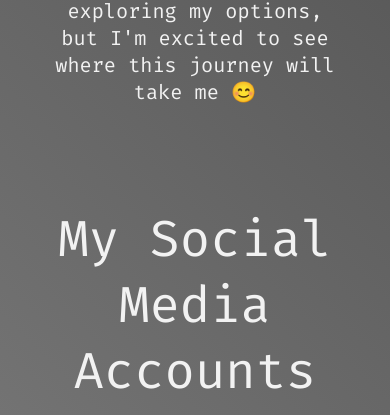
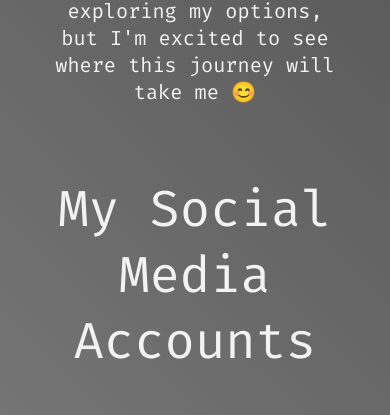
Before and after one commit to SnMyel/MySimplePortfolio-Myel, a plain HTML site: page index.html in a window 390 px wide. Shown: the part 3002-3417 px from the top of the page. Drawn offline with Linux system fonts and the light colour scheme.

Commit message:
Update styles.css

```diff
--- a/styles.css
+++ b/styles.css
@@ -152,6 +152,13 @@ a {
     margin: 30px auto 100px auto;
 }
 
+@media (max-width: 700px) {
+    #my-story, #my-socials {
+        margin: 20px auto 70px auto;
+        scroll-margin-top: 170px;
+    }
+}
+
 #my-story h1, #my-socials h1 {
     font-size: 3rem;
     font-weight:400;
```
